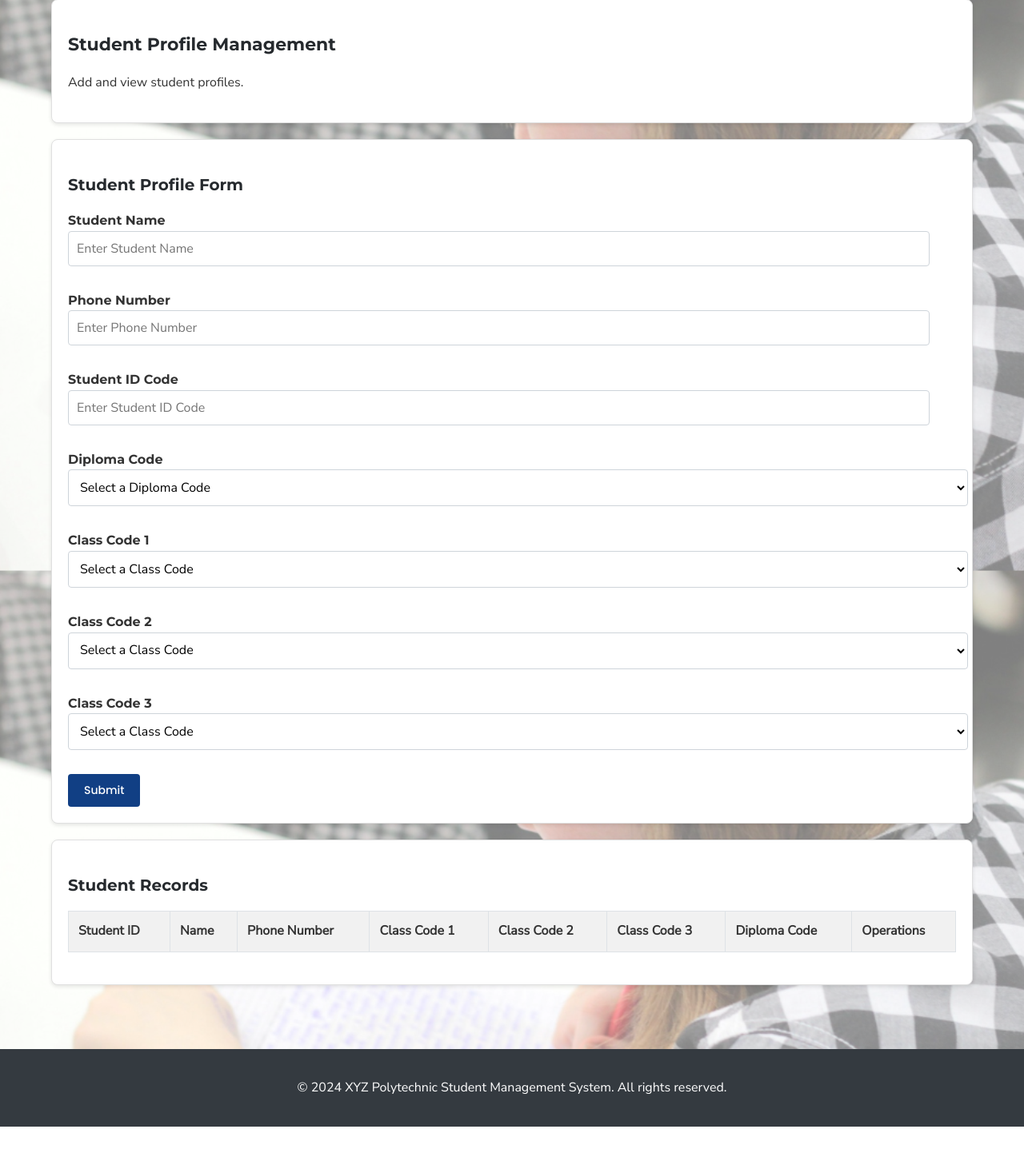
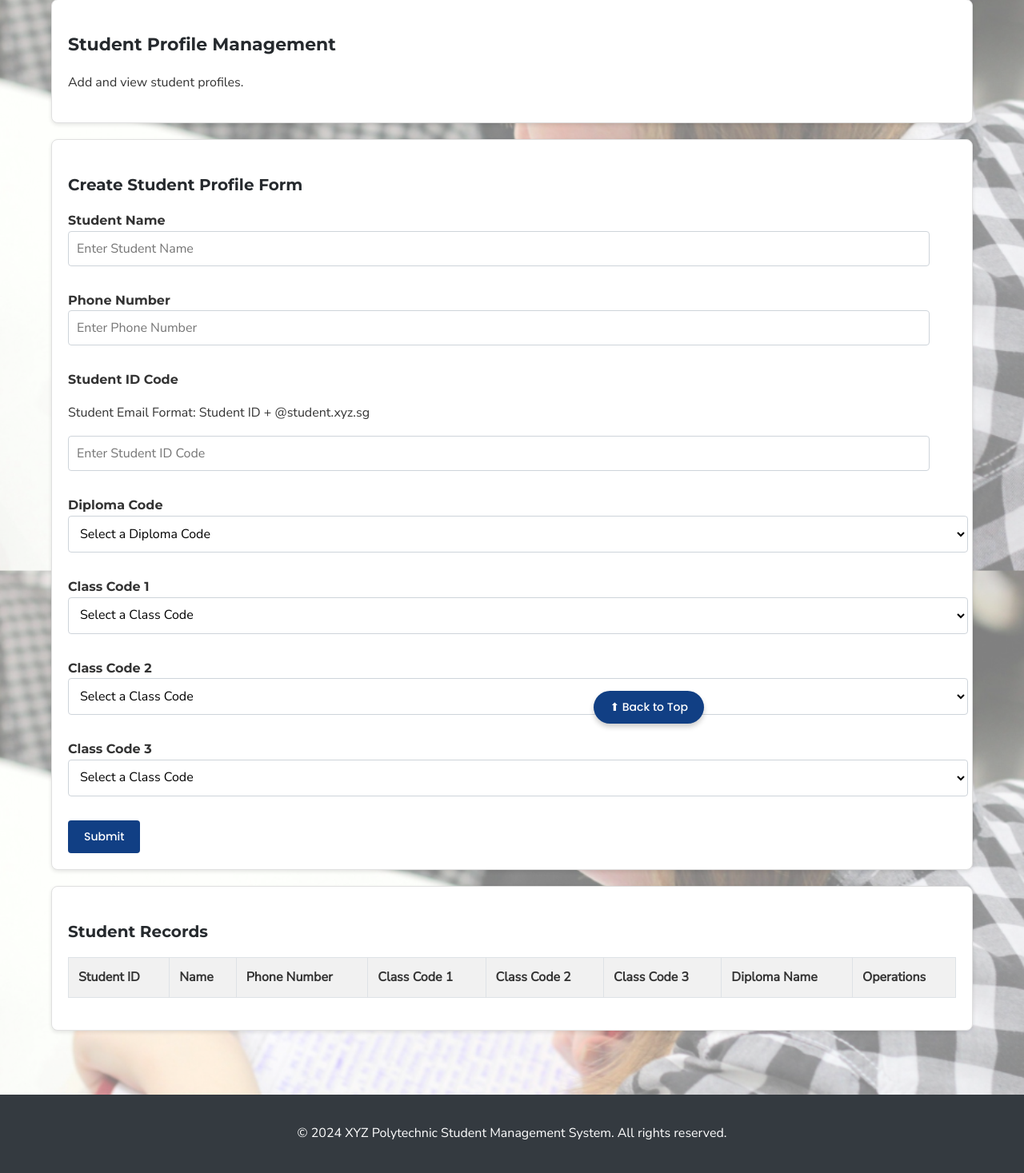
Before and after one commit to SWAP-G1/P02-Group1, a PHP site: page /admin_create_stu_recordform.php in a window 1280 px wide. Shown: the part 136-1603 px from the top of the page at 80% size. Before the commit the page ends 1545 px from the top, so only its background shows below. Run offline with PHP 8.4, Linux system fonts and the light colour scheme; the visitor is signed in with stand-in values (Sample User, id 1); data that the repository does not hold is empty.

Commit message:
Update admin_create_stu_recordform.php
change to display diploma name instead of diploma code

```diff
--- a/admin_create_stu_recordform.php
+++ b/admin_create_stu_recordform.php
@@ -27,8 +27,9 @@ if ($class_result && mysqli_num_rows($class_result) > 0) {
         $class_codes[] = $row['class_code'];
     }
 }
-$diploma_query = "SELECT diploma_code FROM diploma";
+$diploma_query = "SELECT diploma_code, diploma_name FROM diploma";
 $diploma_result = mysqli_query($con, $diploma_query);
+
 ?>
 <!DOCTYPE html>
 <html lang="en">
@@ -51,7 +52,6 @@ $diploma_result = mysqli_query($con, $diploma_query);
             <a href="logout.php">Logout</a>
         </nav>
     </div>
-
     <div class="container">
         <div class="card">
             <h2>Student Profile Management</h2>
@@ -59,7 +59,7 @@ $diploma_result = mysqli_query($con, $diploma_query);
         </div>
 
         <div class="card">
-            <h3>Student Profile Form</h3>
+            <h3>Create Student Profile Form</h3>
             <form method="POST" action="admin_create_stu_record.php">
                 <div class="form-group">
                     <label class="label" for="student_name">Student Name</label>
@@ -71,6 +71,7 @@ $diploma_result = mysqli_query($con, $diploma_query);
                 </div>
                 <div class="form-group">
                     <label class="label" for="student_id_code">Student ID Code</label>
+                    <p>Student Email Format: Student ID + @student.xyz.sg</p>
                     <input type="text" name="student_id_code" placeholder="Enter Student ID Code" maxlength="4" required>
                 </div>
                 <div class="form-group">
@@ -80,7 +81,7 @@ $diploma_result = mysqli_query($con, $diploma_query);
                         <?php
                         if ($diploma_result && mysqli_num_rows($diploma_result) > 0) {
                             while ($row = mysqli_fetch_assoc($diploma_result)) {
-                                echo "<option value='" . htmlspecialchars($row['diploma_code']) . "'>" . htmlspecialchars($row['diploma_code']) . "</option>";
+                                echo "<option value='" . htmlspecialchars($row['diploma_code']) . "'>" . htmlspecialchars($row['diploma_name']) . "</option>";
                             }
                         }
                         ?>
@@ -96,9 +97,9 @@ $diploma_result = mysqli_query($con, $diploma_query);
                     }
                     ?>
                 </select>
-            </div>
+                </div>
 
-            <div class="form-group">
+                <div class="form-group">
                 <label class="label" for="class_code_2">Class Code 2</label>
                 <select name="class_code_2" required>
                     <option value="" disabled selected>Select a Class Code</option>
@@ -108,11 +109,11 @@ $diploma_result = mysqli_query($con, $diploma_query);
                     }
                     ?>
                 </select>
-            </div>
+                </div>
 
                 <!-- Class Code 3 -->
                 <div class="form-group">
-            <label class="label" for="class_code_3">Class Code 3</label>
+                <label class="label" for="class_code_3">Class Code 3</label>
                 <select name="class_code_3" required>
                     <option value="" disabled selected>Select a Class Code</option>
                     <?php
@@ -121,7 +122,7 @@ $diploma_result = mysqli_query($con, $diploma_query);
                     }
                     ?>
                 </select>
-            </div>
+                </div>
                 <input type="hidden" name="csrf_token" value="<?php echo $_SESSION['csrf_token']; ?>">
                 <button type="submit">Submit</button>
             </form>
@@ -129,22 +130,28 @@ $diploma_result = mysqli_query($con, $diploma_query);
 
         <div class="card">
             <h3>Student Records</h3>
+            <button id="scrollToTop" class="button" onclick="scroll_to_top()">⬆ Back to Top</button>
+
             <?php
 
 // Prepare the SQL query to fetch student details and their associated class codes
 $stmt = $con->prepare("
     SELECT
-        u.identification_code,       -- Fetch the unique ID  from user table
-        u.full_name,                 -- Fetch the full name from user table
-        u.phone_number,              -- Fetch the phone number from user table
-        s.class_code,                -- Fetch the class code from student table
-        s.diploma_code               -- Fetch the diploma code from user table
+        u.identification_code,
+        u.full_name,
+        u.phone_number,
+        s.class_code,
+        d.diploma_code,
+        d.diploma_name
     FROM
-        user u                       -- The 'user' table stores user information
+        user u
     JOIN
         student s ON u.identification_code = s.identification_code
-        -- Join 'user' and 'student' tables to combine student details with their class records
+    JOIN
+        diploma d ON s.diploma_code = d.diploma_code
 ");
+
+
 
 // Execute the prepared query
 $stmt->execute();
@@ -161,12 +168,13 @@ while ($row = $result->fetch_assoc()) {
 
     // Check if this student is already in the array
     if (!isset($students[$student_id])) {
-        // If not, initialize their record in the array to continue with processing
+        // Initialize their record in the array with all required fields
         $students[$student_id] = [
             'identification_code' => $row['identification_code'], // Store the student ID
             'full_name' => $row['full_name'],                     // Store the student's name
             'phone_number' => $row['phone_number'],               // Store the student's phone number
             'diploma_code' => $row['diploma_code'],               // Store the diploma code
+            'diploma_name' => $row['diploma_name'],               // Store the diploma name
             'class_code_1' => null,                               // Initialize the first class code as null
             'class_code_2' => null,                               // Initialize the second class code as null
             'class_code_3' => null,                               // Initialize the third class code as null
@@ -197,7 +205,7 @@ echo '<tr>
         <th>Class Code 1</th>
         <th>Class Code 2</th>
         <th>Class Code 3</th>
-        <th>Diploma Code</th>
+        <th>Diploma Name</th>
         <th colspan="2">Operations</th>
     </tr>';
 
@@ -205,7 +213,7 @@ echo '<tr>
 $stu_id_pattern = '/^\d{3}[A-Z]$/';
 
 foreach ($students as $student_id => $student) {
-    if (preg_match($stu_id_pattern, $student['identification_code'])) { //ensures only the students with the matching id format is displayed and exclude admins and faculty
+    if (preg_match($stu_id_pattern, $student['identification_code'])) {
         echo '<tr>';
         echo '<td>' . $student['identification_code'] . '</td>';
         echo '<td>' . $student['full_name'] . '</td>';
@@ -213,18 +221,13 @@ foreach ($students as $student_id => $student) {
         echo '<td>' . $student['class_code_1'] . '</td>';
         echo '<td>' . $student['class_code_2'] . '</td>';
         echo '<td>' . $student['class_code_3'] . '</td>';
-        echo '<td>' . $student['diploma_code'] . '</td>';
+        echo '<td>' . $student['diploma_name'] . '</td>'; // Display the diploma name
         echo '<td> <a href="admin_update_stu_recordform.php?student_id=' . $student['identification_code'] . '">Edit</a> </td>';
-        echo '<td>
-                <form action="admin_delete_stu_record.php" method="POST" style="display:inline;">
-                    <input type="hidden" name="student_id" value="' . $student['identification_code'] . '">
-                    <input type="hidden" name="csrf_token" value="' . $_SESSION['csrf_token'] . '">
-                    <button type="submit" onclick="return confirm(\'Are you sure you want to delete this student?\')">Delete</button>
-                </form>
-              </td>';
+        echo '<td> <a href="admin_delete_stu_record.php?student_id=' . $student['identification_code'] . '&csrf_token=' . $_SESSION['csrf_token'] . '">Delete</a> </td>';
         echo '</tr>';
     }
 }
+
 
 
 // End the HTML table
@@ -240,6 +243,17 @@ $con->close();
     <footer class="footer">
         <p>&copy; 2024 XYZ Polytechnic Student Management System. All rights reserved.</p>
     </footer>
+<script>
+    let  scrollToTopButton = document.getElementById("scrollToTop");
+
+    function scroll_to_top() {
+    window.scrollTo({
+        top: 0,         // Scroll to the top
+        behavior: 'smooth' // Enable smooth scrolling
+    });
+}
+</script>
 
 </body>
+
 </html>
```
